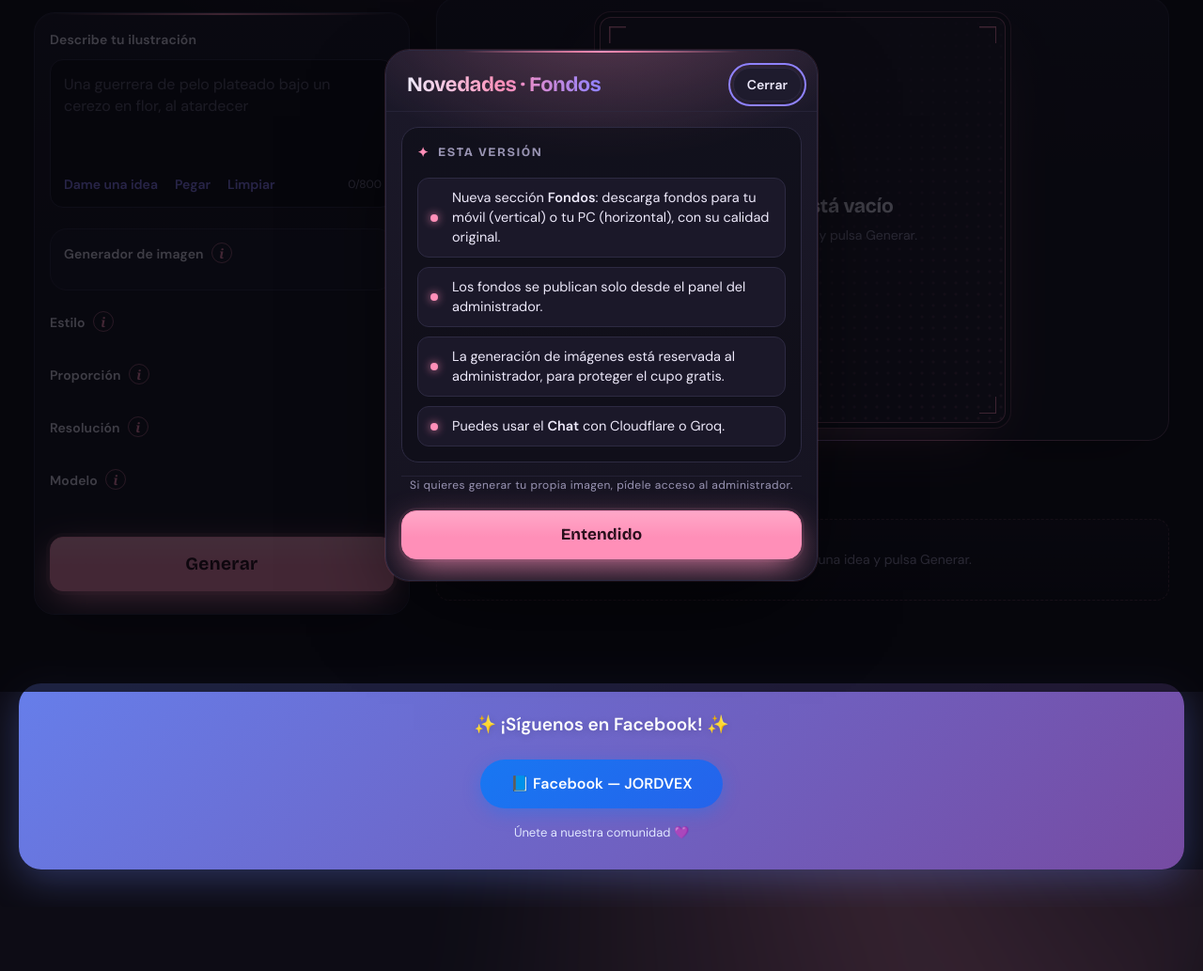
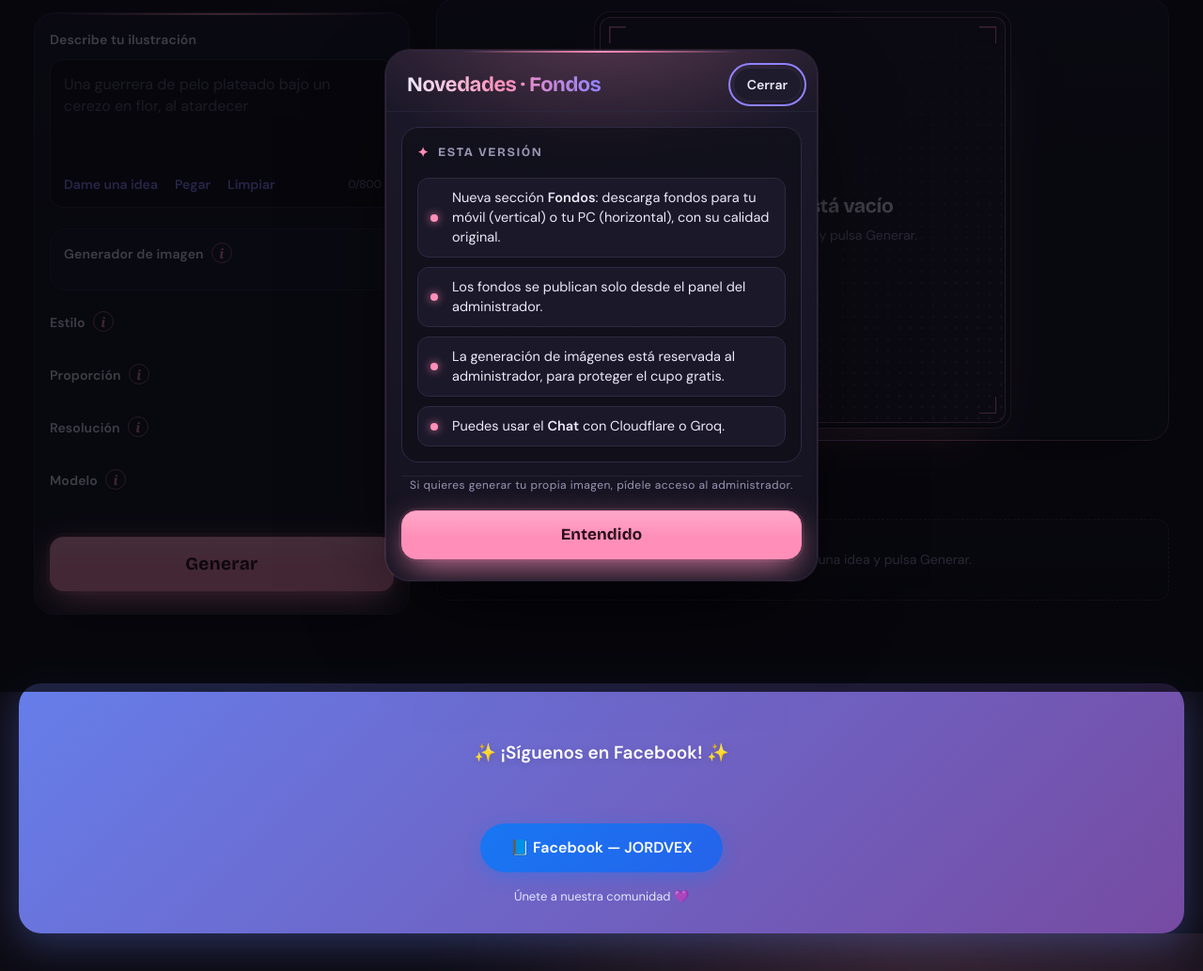
Before and after one commit to AndresAlexCars/sakuga-studio, a website with bundled scripts: page public/index.html in a window 1280 px wide. Shown: the part 64-1097 px from the top of the page at 94% size. Before the commit the page ends 1029 px from the top, so only its background shows below. Built offline with nearby package versions, Linux system fonts and the light colour scheme; files whose address does not match are found by name.

Commit message:
Update index.html

```diff
--- a/public/index.html
+++ b/public/index.html
@@ -319,7 +319,7 @@
     color: #ffffff;
     font-size: 19px;
     font-weight: 700;
-    margin: 0 0 22px 0;
+    margin: 30px 20px 60px;
     text-shadow: 0 2px 8px rgba(0, 0, 0, 0.15);
   ">✨ ¡Síguenos en Facebook! ✨</p>
 
```
